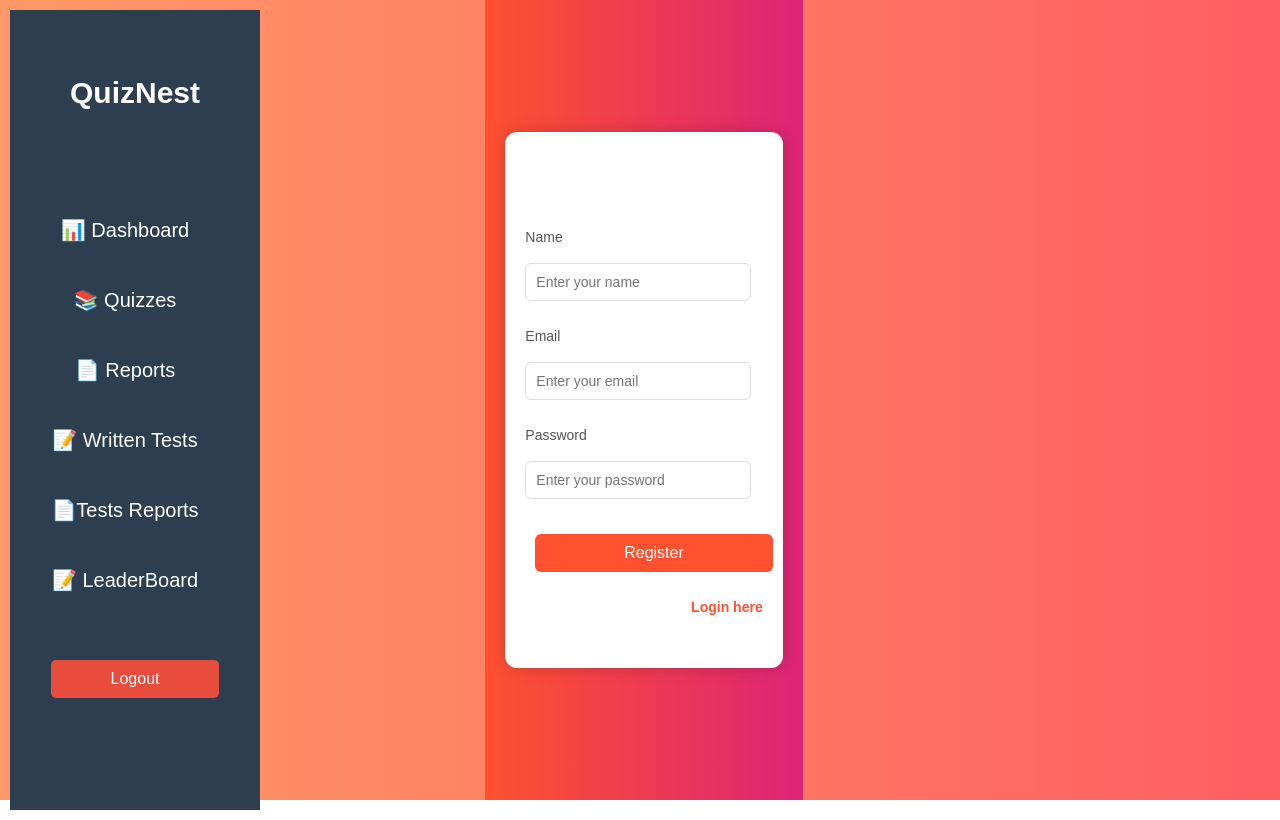
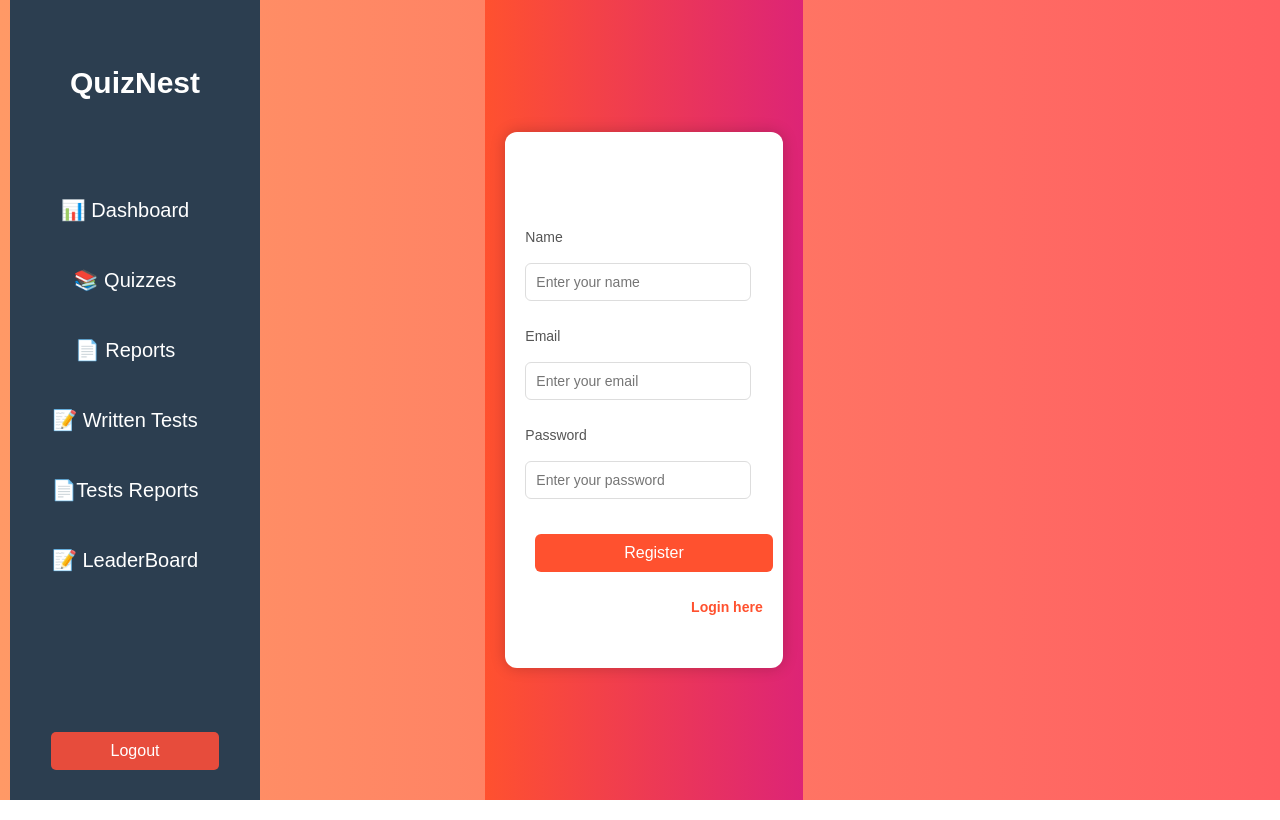
Before and after one commit to MaXiMo000/Quiz-App, a React (Vite) app in the folder frontend/: page /register in a window 1280 px wide. Built offline with nearby package versions, Linux system fonts and the light colour scheme; no server answers.

Commit message:
sidebar css changes

```diff
--- a/frontend/src/components/Sidebar.css
+++ b/frontend/src/components/Sidebar.css
@@ -4,12 +4,13 @@
     height: 100vh;
     background: #2c3e50;
     position: fixed;
+    margin-top: -10px;
     top: 0;
     left: -100%; /* Move it completely out */
     padding: 20px;
     color: white;
     display: flex;
-    gap: 50px;
+    gap: 40px;
     flex-direction: column;
     align-items: center;
     transition: transform 0.3s ease-in-out;
@@ -62,7 +63,7 @@
     cursor: pointer;
     font-size: 16px;
     border-radius: 5px;
-    margin-bottom: 100px;
+    /* margin-bottom: 100px; */
 }
 
 .logout-btn:hover {
@@ -72,8 +73,8 @@
 /* ✅ Toggle Button (☰) - Only on Mobile */
 .sidebar-toggle {
     position: fixed;
-    top: 15px;
-    left: 15px;
+    top: 5px;
+    left: 5px;
     background: #2c3e50;
     color: white;
     border: none;
@@ -119,9 +120,13 @@ nav {
         gap: 20px;
     }
     .sidebar a h2{
-        margin-top: 50px;
+        margin-top: 40px;
     }
     .close-btn-sidebar {
         display: block;
     }
+    nav{
+        margin-top: -20px;
+        gap: 5px;
+    }
 }
```
